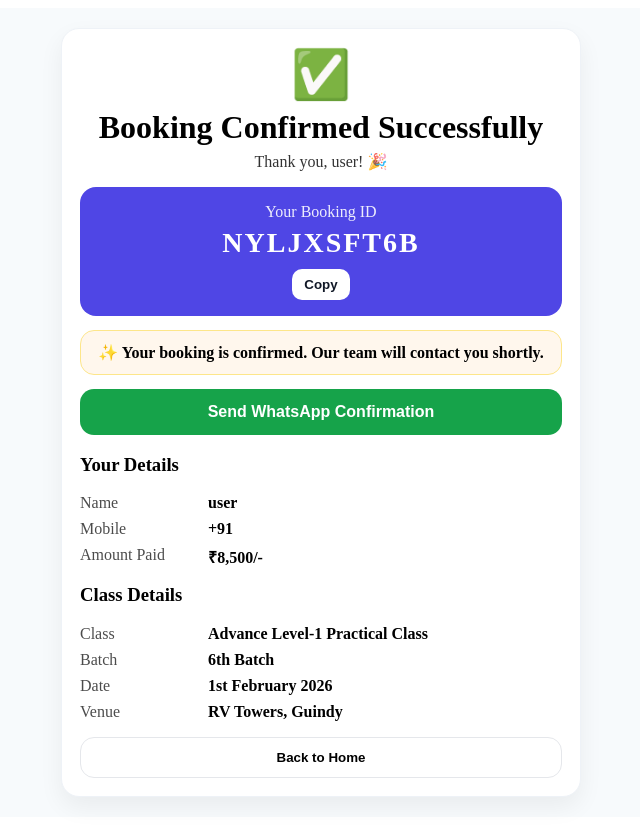
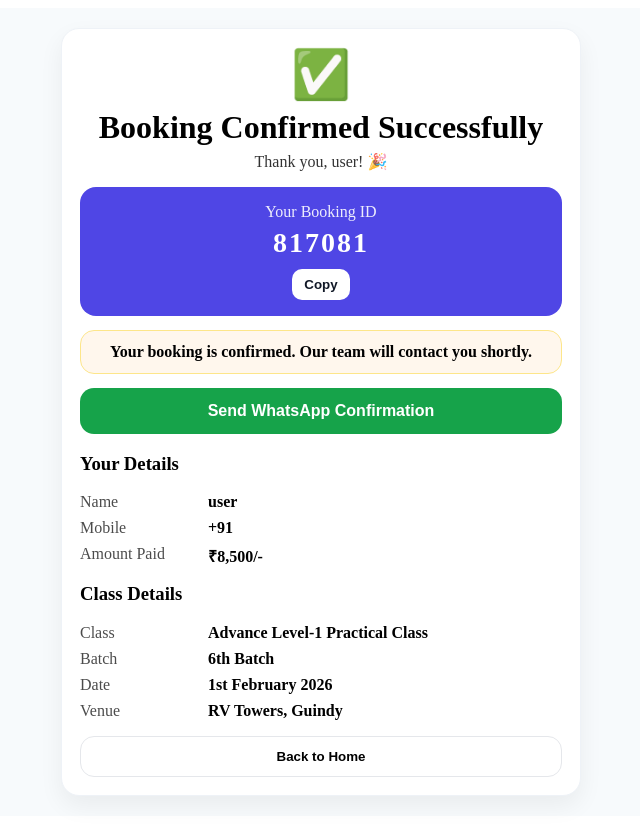
Before and after one commit to hussaingalax/aa6-booking, a React (Vite) app: page /success in a window 1280 px wide. Shown: the whole page, without its empty margins (319-959 px from the left). Built offline with nearby package versions, Linux system fonts and the light colour scheme; no server answers.

Commit message:
Refactor booking code logic and update WhatsApp message
Updated booking code generation logic to extract the last 6 digits from the booking ID if available, or generate a random 6-digit code. Adjusted WhatsApp message formatting for clarity.

```diff
--- a/src/pages/Success.tsx
+++ b/src/pages/Success.tsx
@@ -13,13 +13,20 @@ export default function Success() {
   const name = localStorage.getItem("AA6_NAME") || "user";
   const mobile = localStorage.getItem("AA6_MOBILE") || "";
   const bookingIdFromPay = localStorage.getItem("AA6_BOOKING_ID") || "";
-  const bookingCode = useMemo(() => bookingIdFromPay || makeCode(), [bookingIdFromPay]);
+
+const bookingCode = useMemo(() => {
+  // If UUID exists, take digits from it and make 6-digit. Else random 6-digit.
+  const digits = (bookingIdFromPay || "").replace(/\D/g, "");
+  if (digits.length >= 6) return digits.slice(-6);
+  return String(Math.floor(100000 + Math.random() * 900000));
+}, [bookingIdFromPay]);
+
 
   const amount = 8500; // display only (DB has actual). keep same for now.
 
   const waAdmin = "9789489288"; // Business WhatsApp
   const waText = encodeURIComponent(
-    `✅ AA6 Booking Confirmed\n\n` +
+  `AA6 Booking Confirmed\n\n` +
     `Name: ${name}\n` +
     `Mobile: +91 ${mobile}\n` +
     `Booking ID: ${bookingCode}\n` +
@@ -30,6 +37,7 @@ export default function Success() {
     `Venue: RV Towers, Guindy\n\n` +
     `Please verify payment & confirm seat.`
 );
+
 
   const waLink = `https://wa.me/91${waAdmin}?text=${waText}`;
 
@@ -70,7 +78,7 @@ export default function Success() {
         </div>
 
         <div style={{ marginTop: 14, padding: 12, borderRadius: 14, background: "#fff7ed", border: "1px solid #fde68a", fontWeight: 800 }}>
-          ✨ Your booking is confirmed. Our team will contact you shortly.
+           Your booking is confirmed. Our team will contact you shortly.
         </div>
 
         <button
```
Lines whose indentation alone changed are shown as unchanged.
